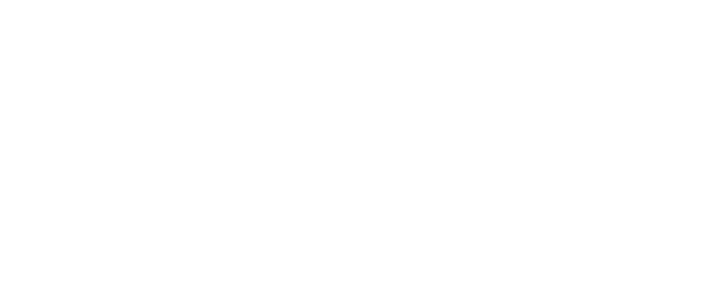
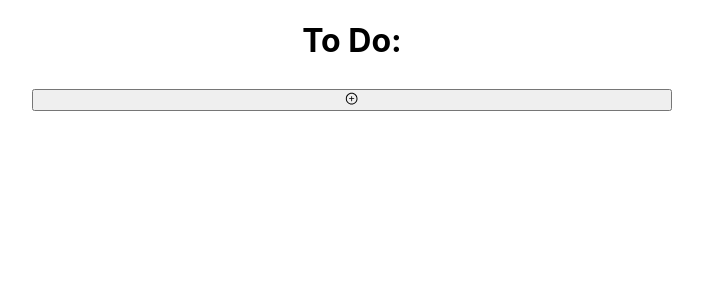
Before and after one commit to NickTremblay/to-do, a React (Create React App) app: page / in a window 1280 px wide. Shown: the top 300 px of the page, without its empty margins (288-991 px from the left). Built offline with nearby package versions, Linux system fonts and the light colour scheme; the HTML template or start-up script is replaced by a standard one.

Commit message:
Render TaskList in App

```diff
--- a/src/App.tsx
+++ b/src/App.tsx
@@ -1,10 +1,12 @@
 import React from 'react';
+import { TaskList } from './components/TaskList';
 import './App.css';
 
 function App() {
   return (
     <div className="App">
-
+      <h1>To Do:</h1>
+      <TaskList />
     </div>
   );
 }
```
